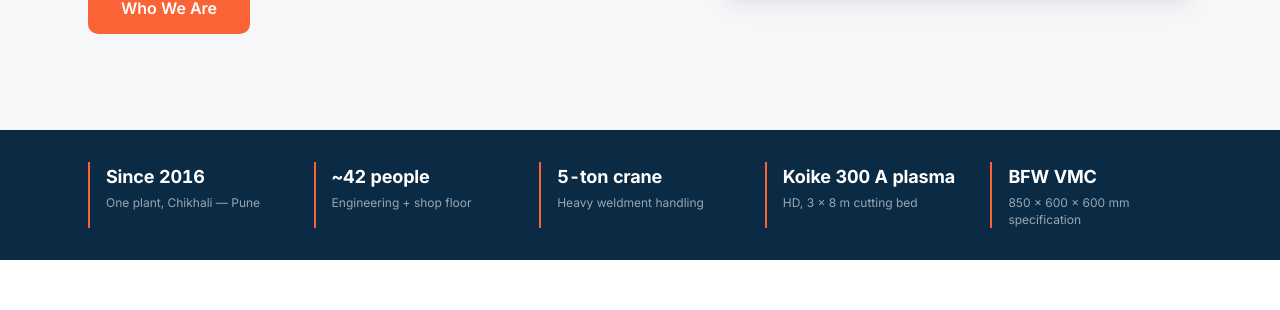
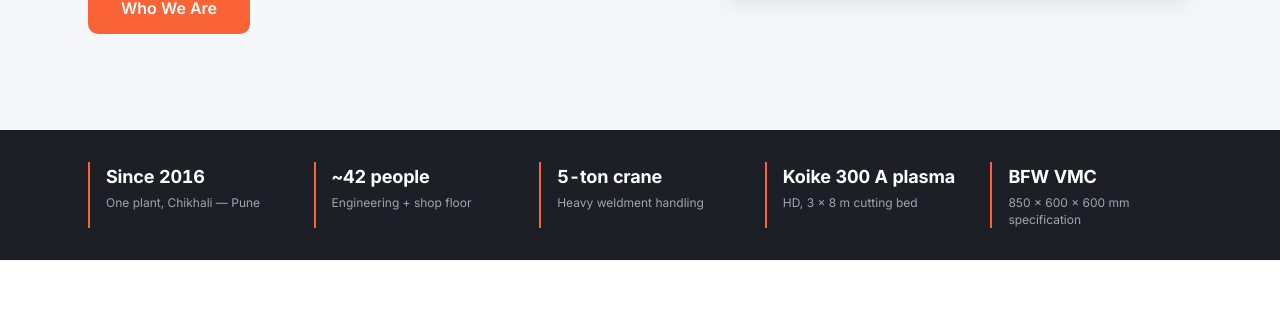
Before and after one commit to pragyan-tech/G_Tech, a React (Vite) app: page / in a window 1280 px wide. Shown: the part 1135-1445 px from the top of the page. Built offline with nearby package versions, Linux system fonts and the light colour scheme.

Commit message:
revert proof bar background

```diff
--- a/src/components/ProofBar.css
+++ b/src/components/ProofBar.css
@@ -1,6 +1,6 @@
 .proof {
-  /* Round-2 rhythm: the stats band joins the navy dark-section set. */
-  background: var(--color-navy);
+  /* Graphite: lightens the middle of the dark-band rhythm vs. navy while staying dark enough to alternate. */
+  background: var(--color-graphite);
   color: #c9d2da;
   padding-block: var(--space-6);
   scroll-margin-top: calc(var(--header-h) + var(--space-4));
```
